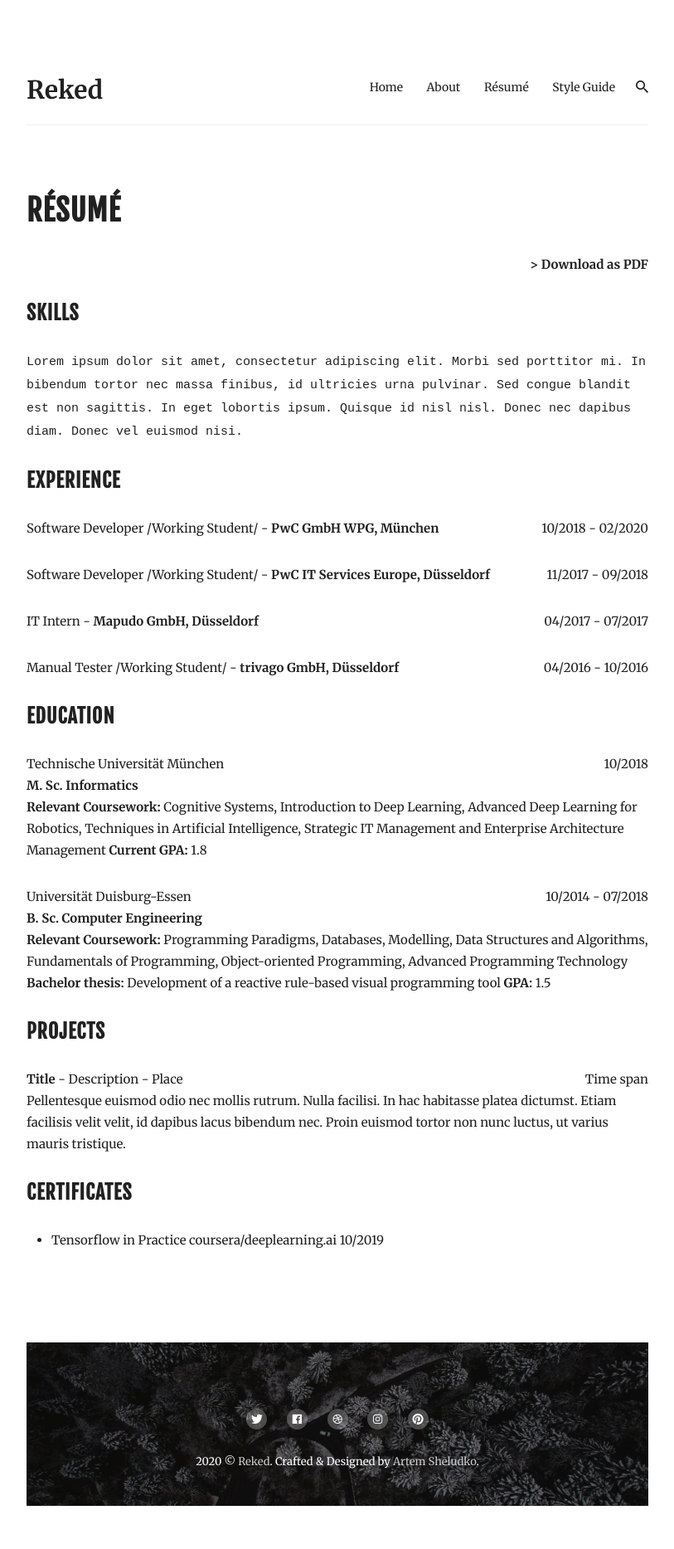
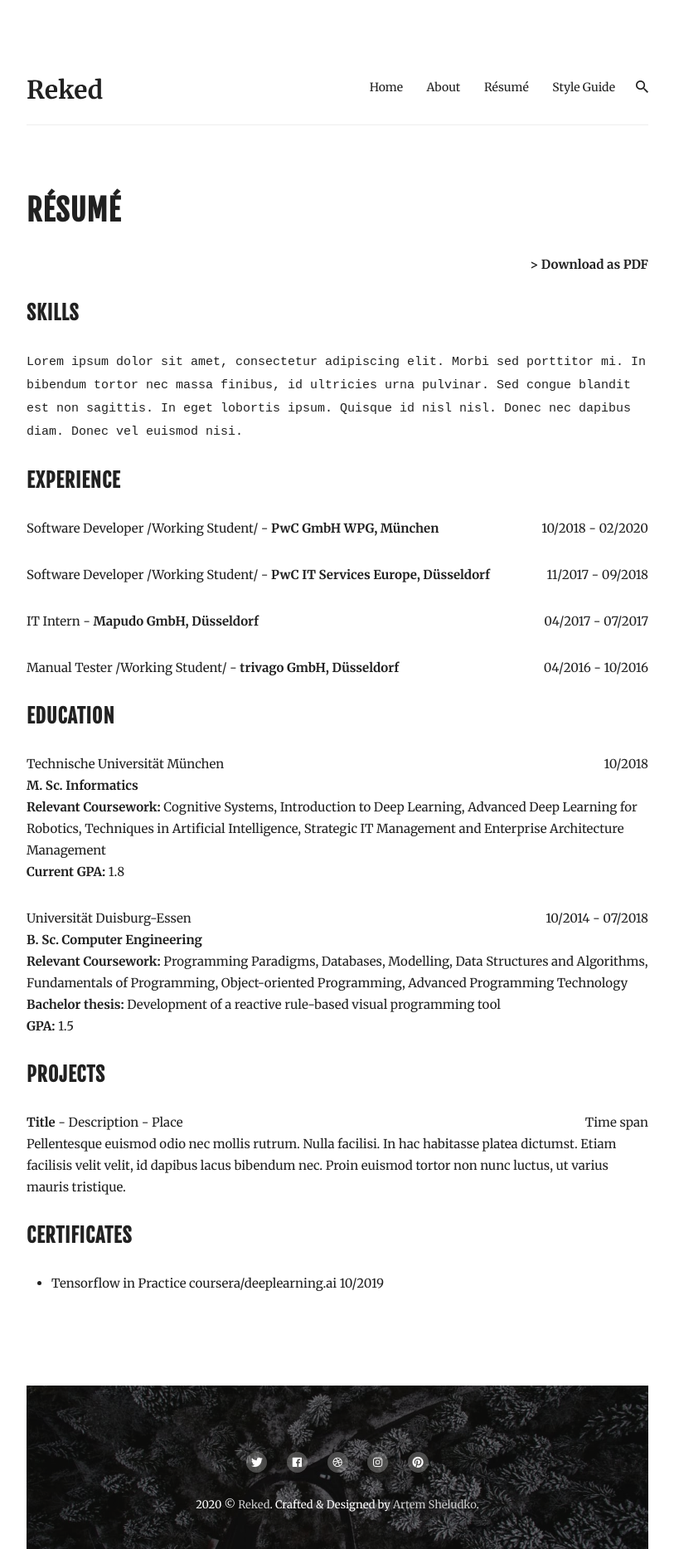
Before and after one commit to aleksandar-aleksandrov/aleksandar-aleksandrov.github.io, a Jekyll site: the page built from _pages/resume.md, in a window 1280 px wide. Shown: the whole page at 83% size, without its empty margins (233-1046 px from the left). Built offline with Jekyll 4.4.1, drawn with Linux system fonts in a browser that asks for light colours; nearby versions of some CDN libraries; before the commit the page ends 1815 px from its top, so only the background shows below that.

Commit message:
Added new lines

```diff
--- a/_pages/resume.md
+++ b/_pages/resume.md
@@ -23,13 +23,13 @@ Manual Tester /Working Student/ - **trivago GmbH, Düsseldorf** <span style="flo
 
 Technische Universität München <span style="float: right; ">10/2018</span>
 **M. Sc. Informatics**
-**Relevant Coursework:** Cognitive Systems, Introduction to Deep Learning, Advanced Deep Learning for Robotics, Techniques in Artificial Intelligence, Strategic IT Management and Enterprise Architecture Management
-**Current GPA:** 1.8
+**Relevant Coursework:** Cognitive Systems, Introduction to Deep Learning, Advanced Deep Learning for Robotics, Techniques in Artificial Intelligence, Strategic IT Management and Enterprise Architecture Management<br/>
+**Current GPA:** 1.8<br/>
 
 Universität Duisburg-Essen <span style="float: right; ">10/2014 - 07/2018</span>
 **B. Sc. Computer Engineering**
-**Relevant Coursework:** Programming Paradigms, Databases, Modelling, Data Structures and Algorithms, Fundamentals of Programming, Object-oriented Programming,  Advanced Programming Technology
-**Bachelor thesis:** Development of a reactive rule-based visual programming tool
+**Relevant Coursework:** Programming Paradigms, Databases, Modelling, Data Structures and Algorithms, Fundamentals of Programming, Object-oriented Programming,  Advanced Programming Technology<br/>
+**Bachelor thesis:** Development of a reactive rule-based visual programming tool<br/>
 **GPA:** 1.5
 
 ### PROJECTS
```
